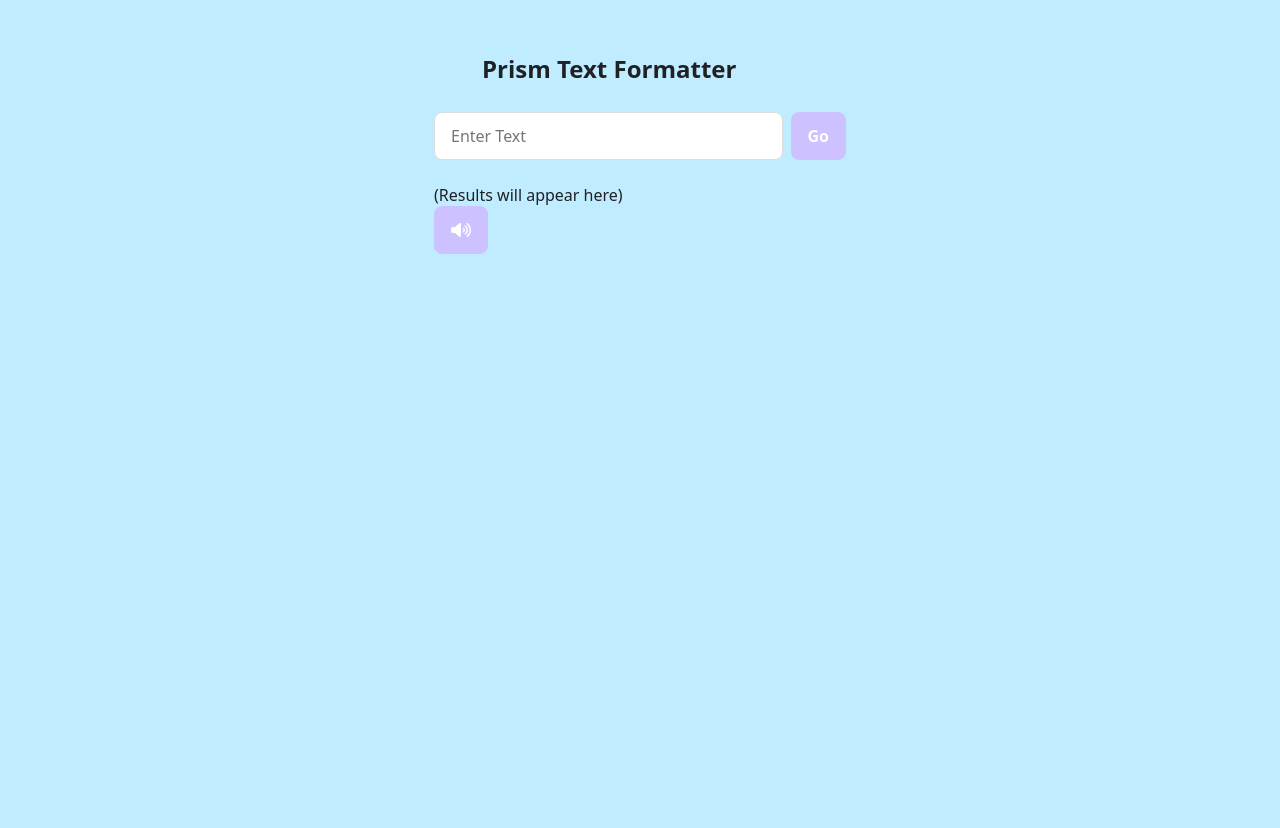
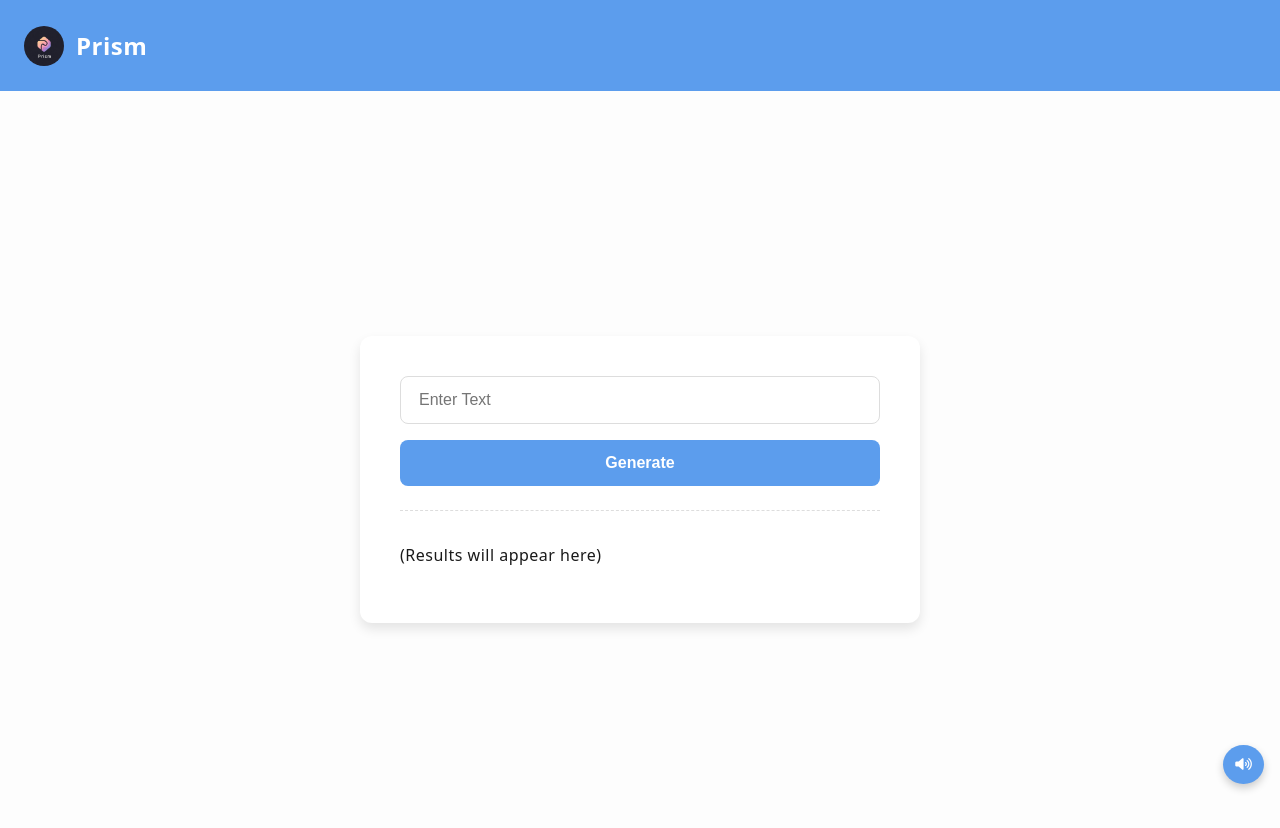
Before and after one commit to ASTHA864/prism, a website: page public/index.html in a window 1280 px wide. Before the commit the page ends 800 px from the top, so only its background shows below. Drawn offline with Linux system fonts and the light colour scheme; a web font is replaced by a local one.

Commit message:
improved ui

```diff
--- a/public/index.html
+++ b/public/index.html
@@ -8,28 +8,28 @@
       href="https://cdnjs.cloudflare.com/ajax/libs/font-awesome/6.0.0-beta3/css/all.min.css"
       rel="stylesheet"
     />
-    <title>Prism</title>
+    <title>Prism - Text Formatter</title>
   </head>
 
   <body>
+    <header>
+      <img src="./prism.jpeg" alt="">
+      <h1>Prism</h1>
+    </header>
     <main>
-      <h1>Prism Text Formatter</h1>
-      <form>
-        <div class="prompt-box">
-          <label>
-            <input type="text" placeholder="Enter Text" name="input-text" />
-          </label>
-          <button type="submit" id="input-text-submit-btn">Go</button>
+      <section class="card">
+        <form>
+          <input type="text" placeholder="Enter Text" name="input-text" />
+          <button type="submit" id="input-text-submit-btn">Generate</button>
+        </form>
+        <div class="output">
+          <p>(Results will appear here)</p>
         </div>
-      </form>
-
-      <div class="output">
-        <span>(Results will appear here)</span>
-      </div>
-      <button onclick="speakText()">
-        <i class="fa-solid fa-volume-high"></i>
-      </button>
+      </section>
     </main>
-    <script type="module" src="./script.js"></script>
+    <button class="speak-btn" onclick="speakText()">
+      <i class="fa-solid fa-volume-high"></i>
+    </button>
+    <script type="module" src="script.js"></script>
   </body>
 </html>
--- a/public/style.css
+++ b/public/style.css
@@ -1,87 +1,123 @@
+@import url("https://fonts.googleapis.com/css2?family=OpenDyslexic&display=swap");
+
+:root {
+  --accent-color: #5c9ded; /* Slightly stronger pastel blue accent */
+  --background-color: #fdfdfd; /* Very light background for reduced visual stress */
+  --text-color: #1a1a1a; /* Dark text for good contrast */
+  --card-background: #ffffff;
+  --border-color: #ddd;
+  --shadow-color: rgba(0, 0, 0, 0.1);
+  --spacing: 16px;
+}
+
 body {
-  margin: 24px;
-  font-family: system-ui, -apple-system, BlinkMacSystemFont, "Segoe UI", Roboto,
-    Oxygen, Ubuntu, Cantarell, "Open Sans", "Helvetica Neue", sans-serif;
+  margin: 0;
+  font-family: "OpenDyslexic", system-ui, -apple-system, BlinkMacSystemFont,
+    "Segoe UI", Roboto, Oxygen, Ubuntu, Cantarell, "Open Sans", "Helvetica Neue",
+    sans-serif;
   -webkit-font-smoothing: antialiased;
-  --accent-color: #CDC1FF;
-  background-color: #BFECFF;
-  color: #202124;
+  background-color: var(--background-color);
+  color: var(--text-color);
+  line-height: 1.8; /* Increased line-height for better readability */
+  letter-spacing: 0.5px; /* Slight letter spacing adjustment */
+}
+
+header {
+  display: flex;
+  align-items: center;
+  background-color: var(--accent-color);
+  padding: calc(var(--spacing) * 1.5);
+}
+
+header img {
+  height: 40px; /* Fixed height */
+  width: 40px; /* Fixed width to form a square */
+  border-radius: 50%; /* Makes the image circular */
+  object-fit: cover; /* Ensures the image covers the area properly */
+  margin-right: 12px; /* Spacing between logo and title */
+}
+
+header h1 {
+  margin: 0;
+  font-size: 24px; /* Reduced font size for a minimalist look */
+  color: #fff;
+  font-weight: bold;
+  text-align: left;
 }
 
 main {
-  box-sizing: border-box;
-  width: 100%;
+  display: flex;
+  justify-content: center;
+  align-items: center;
+  min-height: calc(100vh - 72px);
   padding: 24px;
-  max-width: 460px;
-  margin: 0 auto;
-  position: relative;
-  border-radius: 20px;
 }
 
-* {
-  outline-color: var(--accent-color);
-}
-
-h1 {
-  display: flex;
-  align-items: center;
-  gap: 8px;
-  margin: 0 auto;
-  font-size: 24px;
-}
-
-h1::before {
-  content: "";
-  display: inline-block;
-  background: url(gemini.svg);
-  width: 40px;
-  height: 40px;
-  background-size: cover;
+.card {
+  background-color: var(--card-background);
+  padding: 40px;
+  border-radius: 12px;
+  box-shadow: 0 6px 12px var(--shadow-color);
+  width: 100%;
+  max-width: 480px;
 }
 
 form {
-  margin: 0;
+  display: flex;
+  flex-direction: column;
+  gap: var(--spacing);
 }
 
-.prompt-box {
-  margin: 24px 0;
-  width: 100%;
-  display: flex;
-  gap: 8px;
-  align-items: flex-end;
+form input,
+form button {
+  padding: 14px 18px;
+  font-size: 16px;
+  border: 1px solid var(--border-color);
+  border-radius: 8px;
 }
 
-label {
-  display: flex;
-  flex: 1;
-  flex-direction: column;
-  gap: 8px;
-  font-size: 12px;
+form button {
+  background-color: var(--accent-color);
+  color: #fff;
+  font-weight: bold;
+  cursor: pointer;
+  border: none;
+  transition: opacity 0.3s ease;
 }
 
-input,
-button {
-  border: 1px solid #ddd;
-  border-radius: 8px;
-  padding: 12px 16px;
-  font-family: unset;
-  font-size: 16px;
+form button:hover {
+  opacity: 0.85;
 }
 
-button {
-  border-color: var(--accent-color);
-  background-color: var(--accent-color);
-  color: white;
-  font-weight: bold;
-  cursor: pointer;
-  opacity: 1;
+.output {
+  margin-top: calc(var(--spacing) * 1.5);
+  font-size: 16px;
+  line-height: 1.5;
+  color: var(--text-color);
+  border-top: 1px dashed var(--border-color);
+  padding-top: var(--spacing);
 }
 
-button:focus-visible {
-  outline: 2px solid white;
-  outline-offset: -4px;
+.speak-btn {
+  position: fixed;
+  bottom: var(--spacing);
+  right: var(--spacing);
+  background-color: var(--accent-color);
+  color: #fff;
+  border: none;
+  padding: 12px;
+  border-radius: 50%;
+  cursor: pointer;
+  box-shadow: 0 4px 8px rgba(0, 0, 0, 0.2);
+  transition: opacity 0.3s ease;
 }
 
-button:hover {
-  opacity: 0.95;
+.speak-btn:hover {
+  opacity: 0.85;
 }
+
+@media (max-width: 480px) {
+  .card {
+    padding: 24px;
+  }
+}
```
Also changed, not shown: public/prism.jpeg (added).
